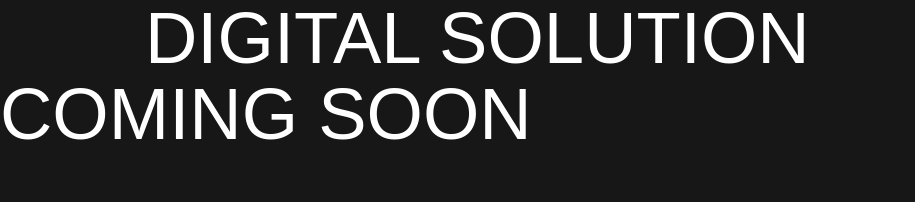
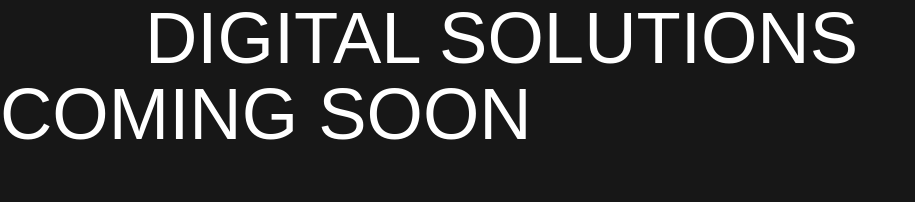
Before and after one commit to BoggoOy/boggooy, a Next.js app: page / in a window 1280 px wide. Shown: the top 202 px of the page, without its empty margins (0-915 px from the left). Built offline with nearby package versions, Linux system fonts and the light colour scheme; a web font is replaced by a local one.

Commit message:
Fix typo in homepage header text
Corrected 'DIGITAL SOLUTION COMING SOON' to 'DIGITAL SOLUTIONS COMING SOON' in the main page header.

```diff
--- a/src/app/(main)/page.tsx
+++ b/src/app/(main)/page.tsx
@@ -20,7 +20,7 @@ export default function Home() {
         </h1>
       </section> */}
       <h1 className="text-white font-geist text-header font-light leading-[1.05] sm:indent-[2em] max-w-[25ch] overflow-hidden">
-        DIGITAL SOLUTION COMING SOON
+        DIGITAL SOLUTIONS COMING SOON
       </h1>
     </main>
   );
```
